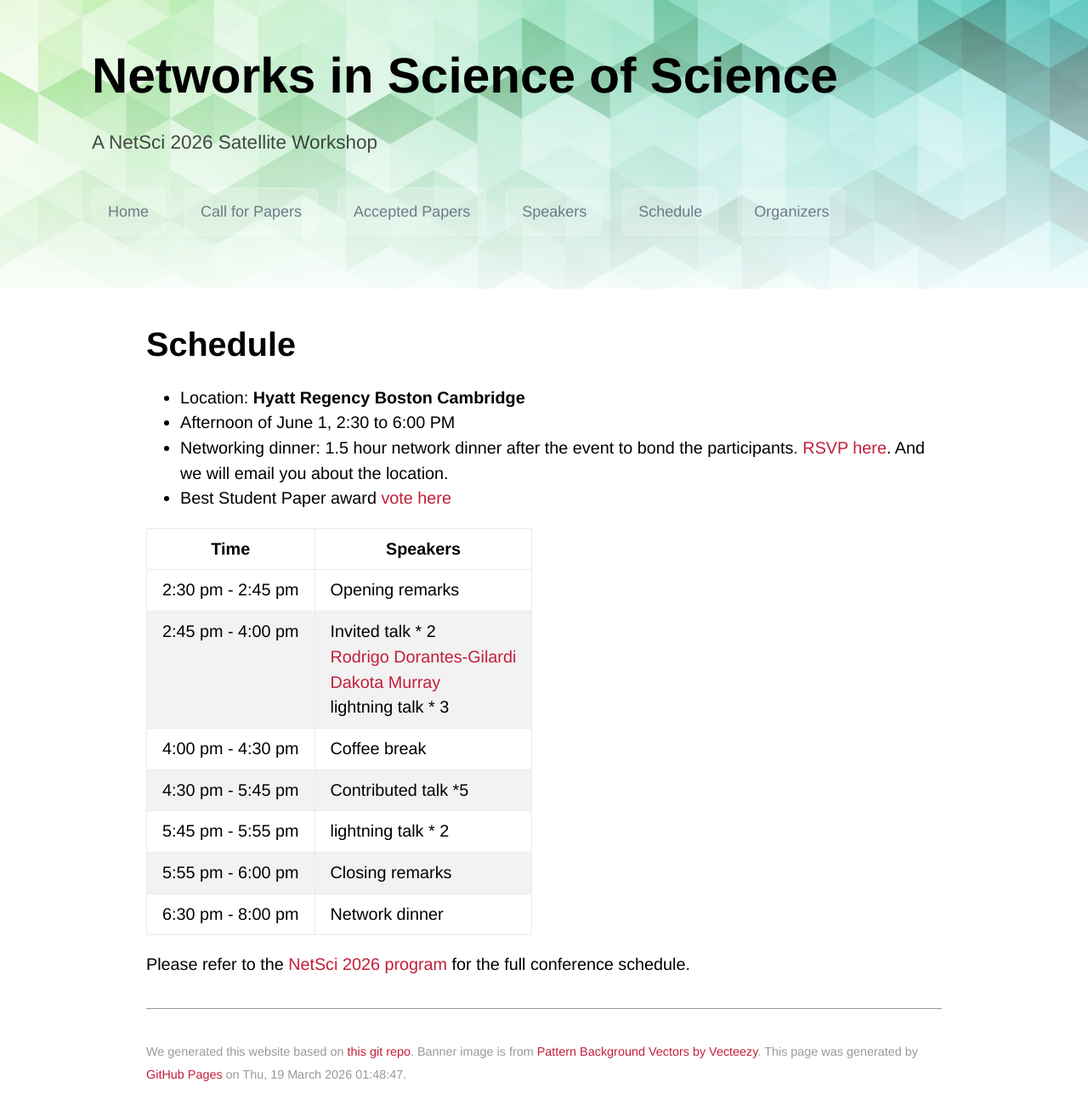
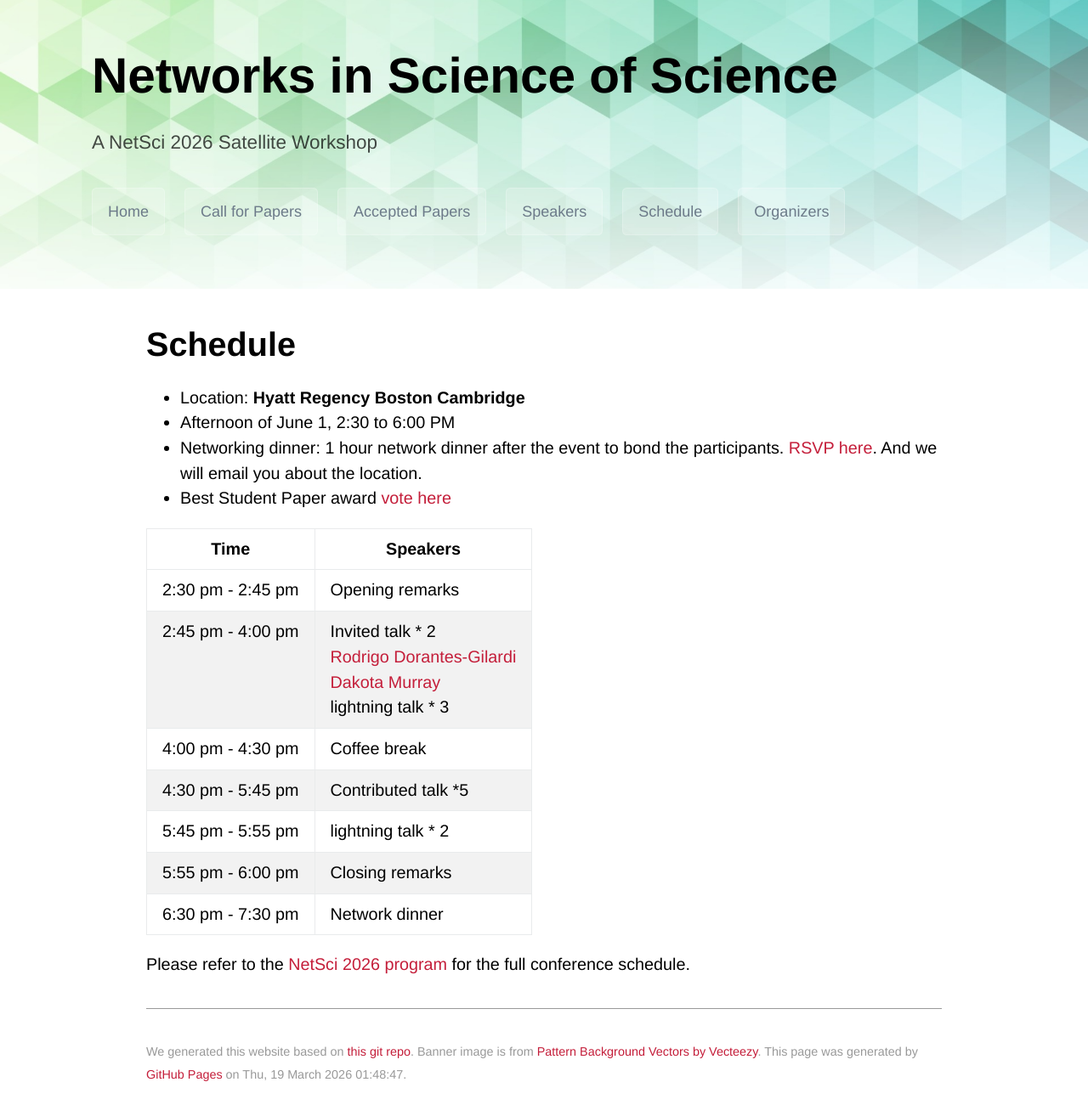
Before and after one commit to netscisci/netscisci.github.io, a Jekyll site: the page built from schedule.md, in a window 1280 px wide. Shown: the whole page at 85% size. Built offline with Jekyll 4.4.1, drawn with Linux system fonts in a browser that asks for light colours; some web fonts are replaced; our own code applies the rules of GitHub Pages for plain Markdown files.

Commit message:
Update schedule.md

```diff
--- a/schedule.md
+++ b/schedule.md
@@ -4,7 +4,7 @@ layout: default
 # Schedule
 - Location: **Hyatt Regency Boston Cambridge**
 - Afternoon of June 1, 2:30 to 6:00 PM
-- Networking dinner: 1.5 hour network dinner after the event to bond the participants. [RSVP here](). And we will email you about the location.
+- Networking dinner: 1 hour network dinner after the event to bond the participants. [RSVP here](). And we will email you about the location.
 - Best Student Paper award [vote here]()
 
 | Time      | Speakers |
@@ -15,6 +15,6 @@ layout: default
 |4:30 pm - 5:45 pm|Contributed talk *5|
 |5:45 pm - 5:55 pm|lightning talk * 2|
 |5:55 pm - 6:00 pm|Closing remarks|
-|6:30 pm - 8:00 pm|Network dinner|
+|6:30 pm - 7:30 pm|Network dinner|
 
 Please refer to the [NetSci 2026 program](https://www.netsci2026.com) for the full conference schedule.
```
